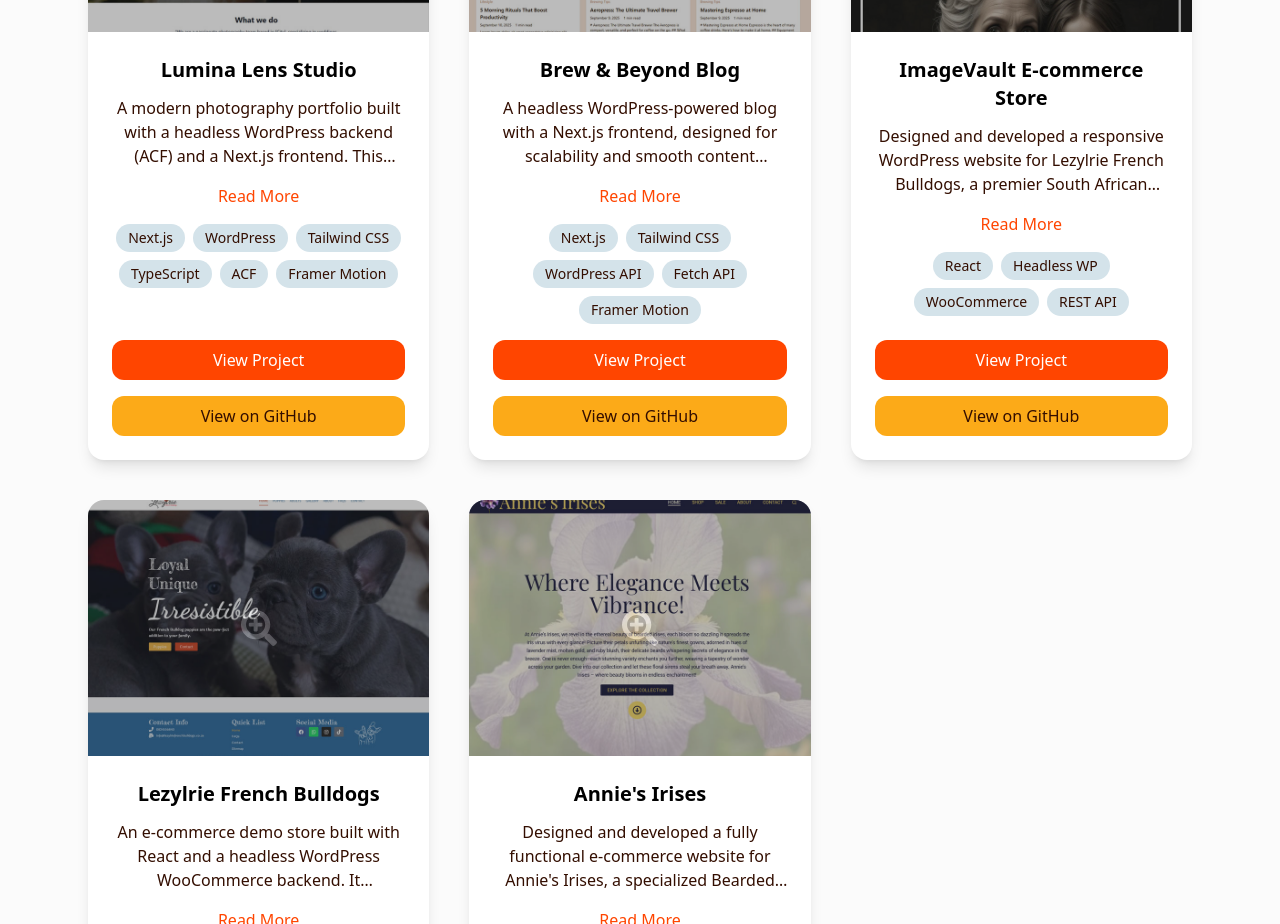
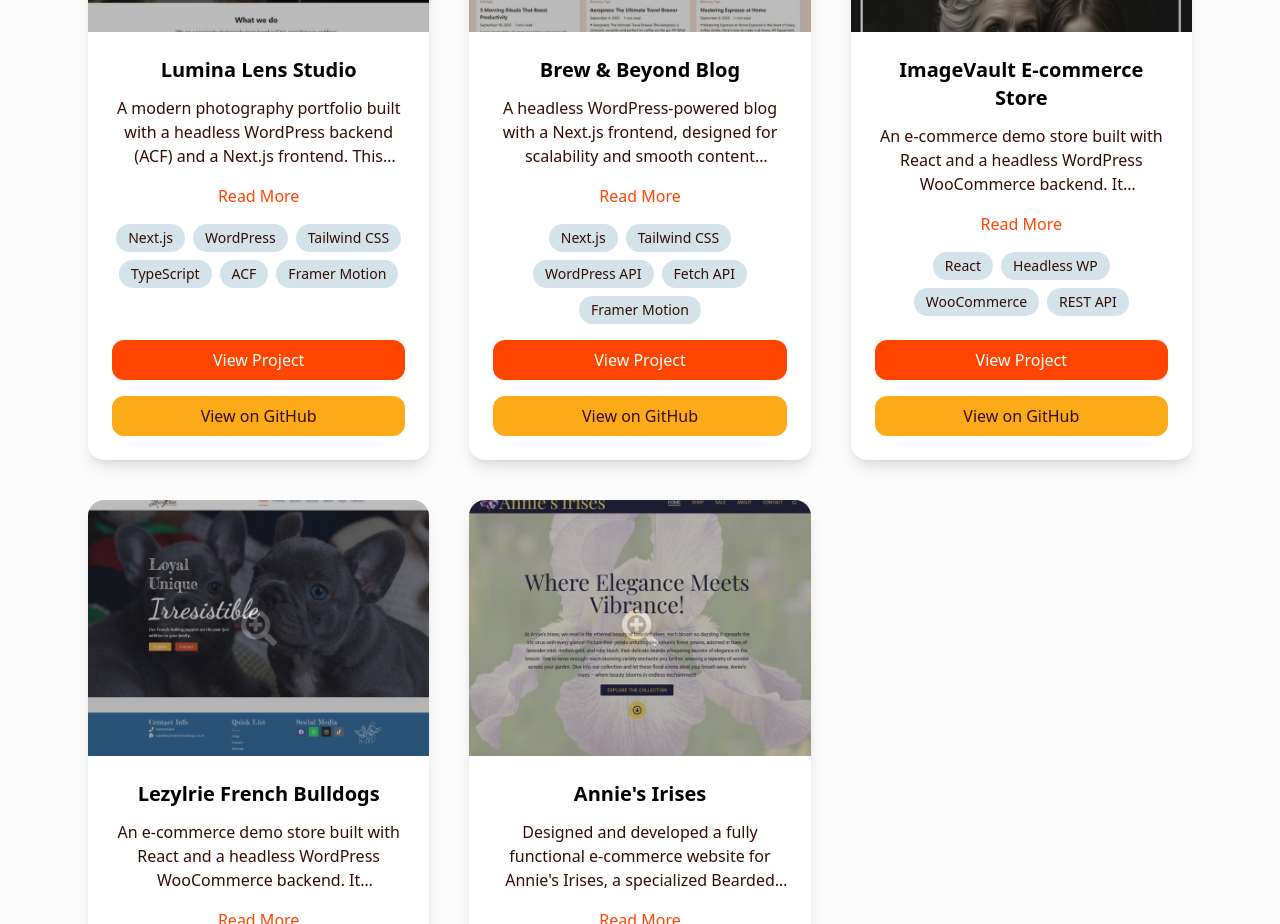
Before and after one commit to stefangrobler155/sfgweb-colorful, a Next.js app: page / in a window 1280 px wide. Shown: the part 2220-3144 px from the top of the page. Built offline with nearby package versions, Linux system fonts and the light colour scheme.

Commit message:
feat: update project description for e-commerce demo store showcasing React and WooCommerce integration

```diff
--- a/src/data/projects.js
+++ b/src/data/projects.js
@@ -43,7 +43,7 @@ export const projects = [
     image: "/projects/project3.jpg",
     fullImage: "/projects/project3-full.jpg",
     description:
-      "Designed and developed a responsive WordPress website for Lezylrie French Bulldogs, a premier South African breeder specializing in high-quality French Bulldogs. The website serves as a digital showcase for their breeding program, featuring their dogs, available litters, and breeding philosophy, while providing an engaging and user-friendly experience for potential clients.",
+      "An e-commerce demo store built with React and a headless WordPress WooCommerce backend. It demonstrates a complete online shopping experience — from browsing products to checkout and digital downloads.",
     aim:
       "To showcase the potential of headless WooCommerce by building a decoupled storefront that highlights flexibility and modern UX.",
     outcome:
```
